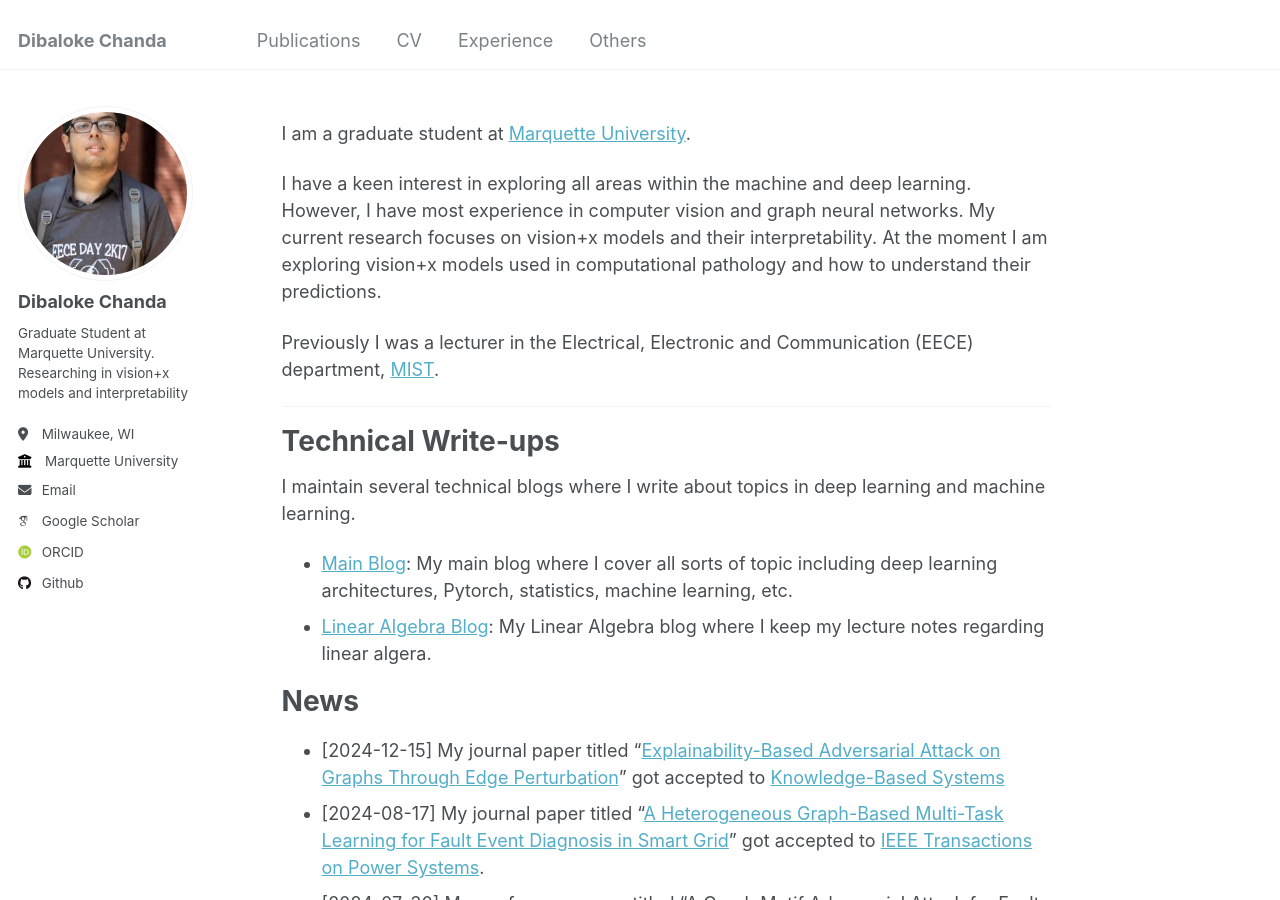
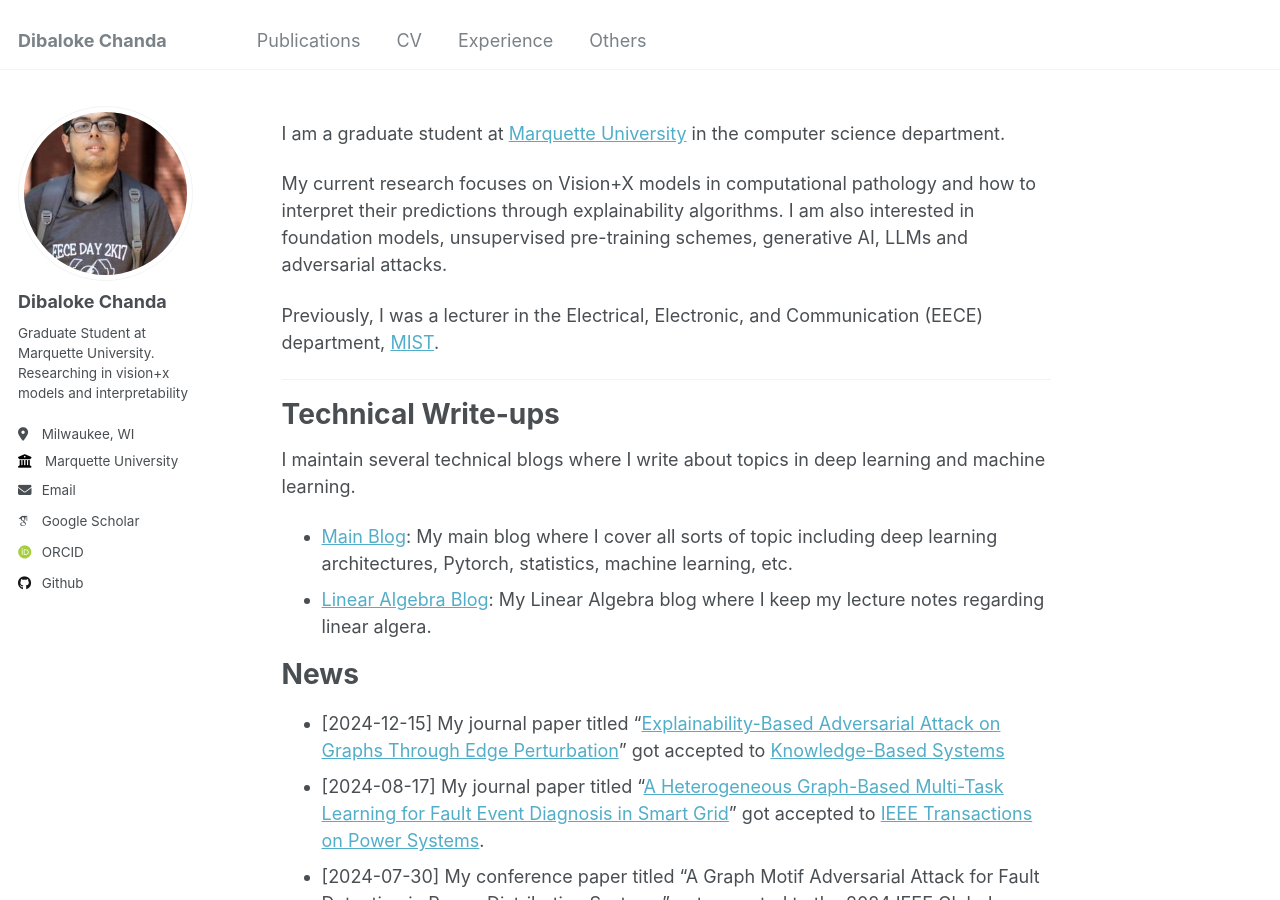
Before and after one commit to dibaloke/dibaloke.github.io, a Jekyll site: the page built from _pages/about.md, in a window 1280 px wide and 900 px high. Built offline with Jekyll 4.4.1, drawn with Linux system fonts in a browser that asks for light colours; some web fonts are replaced.

Commit message:
Update about.md

```diff
--- a/_pages/about.md
+++ b/_pages/about.md
@@ -7,11 +7,11 @@ redirect_from:
   - /about.html
 ---
 
-I am a graduate student at [Marquette University](https://www.marquette.edu/).
+I am a graduate student at [Marquette University](https://www.marquette.edu/) in the computer science department.
 
-I have a keen interest in exploring all areas within the machine and deep learning. However, I have most experience in computer vision and graph neural networks. My current research focuses on vision+x models and their interpretability. At the moment I am exploring vision+x models used in computational pathology and how to understand their predictions.
+My current research focuses on Vision+X models in computational pathology and how to interpret their predictions through explainability algorithms. I am also interested in foundation models, unsupervised pre-training schemes, generative AI, LLMs and adversarial attacks.
 
-Previously I was a lecturer in the Electrical, Electronic and Communication (EECE) department, [MIST](https://mist.ac.bd/).
+Previously, I was a lecturer in the Electrical, Electronic, and Communication (EECE) department, [MIST](https://mist.ac.bd/).
 
 ------
 # Technical Write-ups
```
